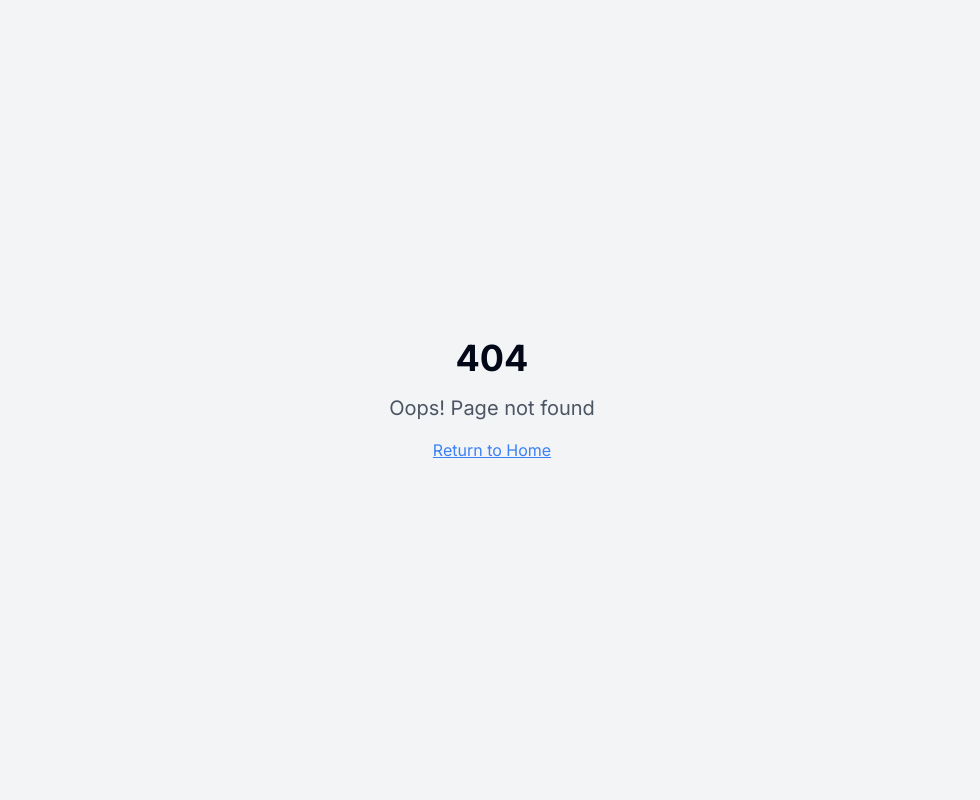
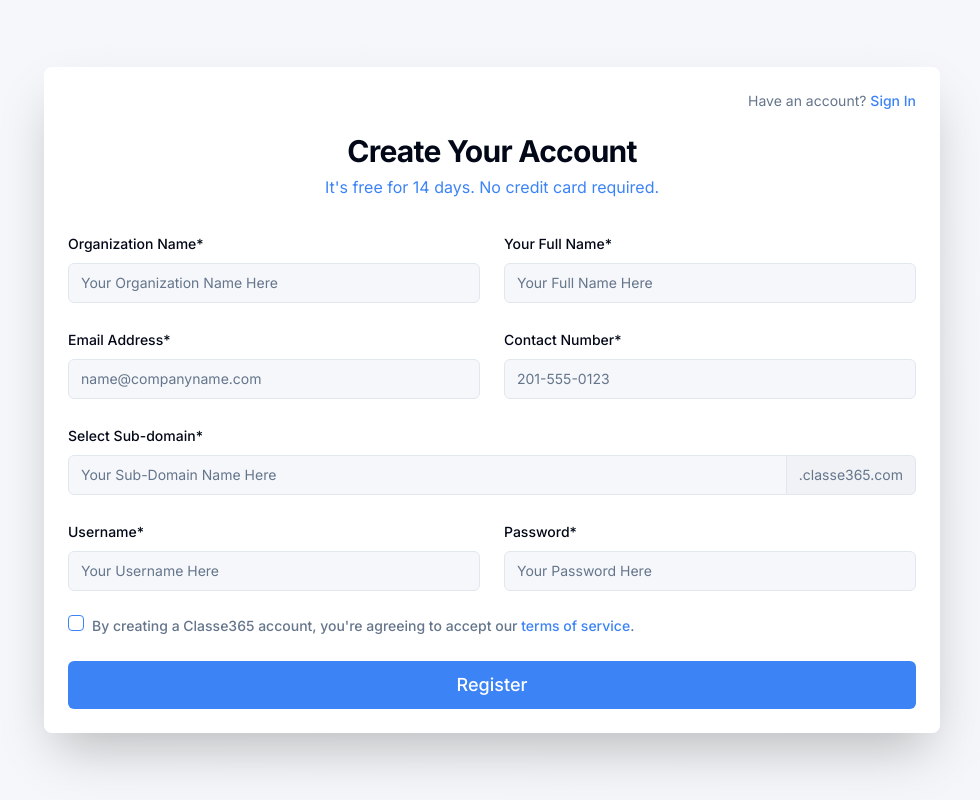
Before and after one commit to suhelp0009/smartclass-ai-launch, a React (Vite) app: page /register in a window 1280 px wide. Before the commit this address had no page. Shown: the whole page, without its empty margins (148-1128 px from the left). Built offline with nearby package versions, Linux system fonts and the light colour scheme.

Commit message:
Fix button visibility and registration flow
Implement registration page after clicking "Start Free Trial" and connect landing page to Supabase for data storage. Ensure all buttons are visible and functional across the webpage.

```diff
--- a/src/App.tsx
+++ b/src/App.tsx
@@ -6,6 +6,7 @@ import { BrowserRouter, Routes, Route } from "react-router-dom";
 import { AuthProvider } from "@/hooks/useAuth";
 import Index from "./pages/Index";
 import Auth from "./pages/Auth";
+import Register from "./pages/Register";
 import Profile from "./pages/Profile";
 import NotFound from "./pages/NotFound";
 
@@ -21,6 +22,7 @@ const App = () => (
           <Routes>
             <Route path="/" element={<Index />} />
             <Route path="/auth" element={<Auth />} />
+            <Route path="/register" element={<Register />} />
             <Route path="/profile" element={<Profile />} />
             {/* ADD ALL CUSTOM ROUTES ABOVE THE CATCH-ALL "*" ROUTE */}
             <Route path="*" element={<NotFound />} />
--- a/src/components/CallToAction.tsx
+++ b/src/components/CallToAction.tsx
@@ -39,9 +39,12 @@ const CallToAction = () => {
               variant="hero-outline"
               size="xl"
               className="group bg-white text-primary hover:bg-white/90 hover:text-primary border-white"
+              asChild
             >
-              Start Free Trial
-              <ArrowRight className="ml-2 h-5 w-5 group-hover:translate-x-1 transition-smooth" />
+              <a href="/register">
+                Start Free Trial
+                <ArrowRight className="ml-2 h-5 w-5 group-hover:translate-x-1 transition-smooth" />
+              </a>
             </Button>
             <Button
               variant="ghost"
--- a/src/components/HeroSection.tsx
+++ b/src/components/HeroSection.tsx
@@ -46,9 +46,11 @@ const HeroSection = () => {
 
             {/* CTAs */}
             <div className="flex flex-col sm:flex-row gap-4 mb-12">
-              <Button variant="hero" size="xl" className="group">
-                Start Free Trial
-                <Play className="ml-2 h-5 w-5 group-hover:translate-x-1 transition-smooth" />
+              <Button variant="hero" size="xl" className="group" asChild>
+                <a href="/register">
+                  Start Free Trial
+                  <Play className="ml-2 h-5 w-5 group-hover:translate-x-1 transition-smooth" />
+                </a>
               </Button>
               <Button variant="hero-outline" size="xl">
                 Request Demo
--- /dev/null
+++ b/src/pages/Register.tsx
@@ -0,0 +1,269 @@
+import { useState } from "react";
+import { useNavigate, Link } from "react-router-dom";
+import { Button } from "@/components/ui/button";
+import { Input } from "@/components/ui/input";
+import { Label } from "@/components/ui/label";
+import { Checkbox } from "@/components/ui/checkbox";
+import { useAuth } from "@/hooks/useAuth";
+import { useToast } from "@/hooks/use-toast";
+import { Card, CardContent, CardHeader, CardTitle } from "@/components/ui/card";
+import { supabase } from "@/integrations/supabase/client";
+
+const Register = () => {
+  const [formData, setFormData] = useState({
+    organizationName: "",
+    fullName: "",
+    email: "",
+    contactNumber: "",
+    subDomain: "",
+    username: "",
+    password: "",
+    agreedToTerms: false,
+  });
+  const [loading, setLoading] = useState(false);
+  const { signUp } = useAuth();
+  const { toast } = useToast();
+  const navigate = useNavigate();
+
+  const handleInputChange = (e: React.ChangeEvent<HTMLInputElement>) => {
+    const { name, value } = e.target;
+    setFormData(prev => ({
+      ...prev,
+      [name]: value
+    }));
+  };
+
+  const handleSubmit = async (e: React.FormEvent) => {
+    e.preventDefault();
+
+    if (!formData.agreedToTerms) {
+      toast({
+        title: "Terms Required",
+        description: "Please agree to the terms of service",
+        variant: "destructive",
+      });
+      return;
+    }
+
+    setLoading(true);
+
+    try {
+      // Sign up the user with additional metadata
+      const { error } = await signUp(formData.email, formData.password, {
+        display_name: formData.fullName,
+        organization_name: formData.organizationName,
+        contact_number: formData.contactNumber,
+        sub_domain: formData.subDomain,
+        username: formData.username,
+        role: 'admin' // Set as admin since this is for school management
+      });
+
+      if (error) {
+        toast({
+          title: "Registration Failed",
+          description: error.message,
+          variant: "destructive",
+        });
+        return;
+      }
+
+      toast({
+        title: "Registration Successful!",
+        description: "Please check your email to verify your account and complete the setup.",
+      });
+
+      // Redirect to home page
+      navigate("/");
+    } catch (error) {
+      toast({
+        title: "Registration Failed",
+        description: "An unexpected error occurred. Please try again.",
+        variant: "destructive",
+      });
+    } finally {
+      setLoading(false);
+    }
+  };
+
+  return (
+    <div className="min-h-screen bg-gradient-to-br from-background via-background to-muted/30 flex items-center justify-center p-4">
+      <div className="w-full max-w-4xl">
+        <Card className="shadow-2xl border-0 bg-card/95 backdrop-blur">
+          <CardHeader className="text-center pb-8">
+            <div className="flex justify-end mb-4">
+              <span className="text-sm text-muted-foreground">
+                Have an account?{" "}
+                <Link to="/auth" className="text-primary hover:underline font-medium">
+                  Sign In
+                </Link>
+              </span>
+            </div>
+            <CardTitle className="text-3xl font-bold text-foreground">
+              Create Your Account
+            </CardTitle>
+            <p className="text-primary mt-2">
+              It's free for 14 days. No credit card required.
+            </p>
+          </CardHeader>
+
+          <CardContent>
+            <form onSubmit={handleSubmit} className="space-y-6">
+              {/* Organization Name and Full Name */}
+              <div className="grid md:grid-cols-2 gap-6">
+                <div>
+                  <Label htmlFor="organizationName" className="text-foreground font-medium">
+                    Organization Name*
+                  </Label>
+                  <Input
+                    id="organizationName"
+                    name="organizationName"
+                    type="text"
+                    value={formData.organizationName}
+                    onChange={handleInputChange}
+                    placeholder="Your Organization Name Here"
+                    required
+                    className="mt-2"
+                  />
+                </div>
+                <div>
+                  <Label htmlFor="fullName" className="text-foreground font-medium">
+                    Your Full Name*
+                  </Label>
+                  <Input
+                    id="fullName"
+                    name="fullName"
+                    type="text"
+                    value={formData.fullName}
+                    onChange={handleInputChange}
+                    placeholder="Your Full Name Here"
+                    required
+                    className="mt-2"
+                  />
+                </div>
+              </div>
+
+              {/* Email and Contact Number */}
+              <div className="grid md:grid-cols-2 gap-6">
+                <div>
+                  <Label htmlFor="email" className="text-foreground font-medium">
+                    Email Address*
+                  </Label>
+                  <Input
+                    id="email"
+                    name="email"
+                    type="email"
+                    value={formData.email}
+                    onChange={handleInputChange}
+                    placeholder="name@companyname.com"
+                    required
+                    className="mt-2"
+                  />
+                </div>
+                <div>
+                  <Label htmlFor="contactNumber" className="text-foreground font-medium">
+                    Contact Number*
+                  </Label>
+                  <Input
+                    id="contactNumber"
+                    name="contactNumber"
+                    type="tel"
+                    value={formData.contactNumber}
+                    onChange={handleInputChange}
+                    placeholder="201-555-0123"
+                    required
+                    className="mt-2"
+                  />
+                </div>
+              </div>
+
+              {/* Sub-domain */}
+              <div>
+                <Label htmlFor="subDomain" className="text-foreground font-medium">
+                  Select Sub-domain*
+                </Label>
+                <div className="flex mt-2">
+                  <Input
+                    id="subDomain"
+                    name="subDomain"
+                    type="text"
+                    value={formData.subDomain}
+                    onChange={handleInputChange}
+                    placeholder="Your Sub-Domain Name Here"
+                    required
+                    className="rounded-r-none"
+                  />
+                  <span className="inline-flex items-center px-3 rounded-r-md border border-l-0 border-input bg-muted text-muted-foreground text-sm">
+                    .classe365.com
+                  </span>
+                </div>
+              </div>
+
+              {/* Username and Password */}
+              <div className="grid md:grid-cols-2 gap-6">
+                <div>
+                  <Label htmlFor="username" className="text-foreground font-medium">
+                    Username*
+                  </Label>
+                  <Input
+                    id="username"
+                    name="username"
+                    type="text"
+                    value={formData.username}
+                    onChange={handleInputChange}
+                    placeholder="Your Username Here"
+                    required
+                    className="mt-2"
+                  />
+                </div>
+                <div>
+                  <Label htmlFor="password" className="text-foreground font-medium">
+                    Password*
+                  </Label>
+                  <Input
+                    id="password"
+                    name="password"
+                    type="password"
+                    value={formData.password}
+                    onChange={handleInputChange}
+                    placeholder="Your Password Here"
+                    required
+                    className="mt-2"
+                  />
+                </div>
+              </div>
+
+              {/* Terms checkbox */}
+              <div className="flex items-start space-x-2">
+                <Checkbox
+                  id="agreedToTerms"
+                  checked={formData.agreedToTerms}
+                  onCheckedChange={(checked) =>
+                    setFormData(prev => ({ ...prev, agreedToTerms: !!checked }))
+                  }
+                />
+                <Label htmlFor="agreedToTerms" className="text-sm text-muted-foreground leading-relaxed">
+                  By creating a Classe365 account, you're agreeing to accept our{" "}
+                  <Link to="#" className="text-primary hover:underline">
+                    terms of service
+                  </Link>
+                  .
+                </Label>
+              </div>
+
+              {/* Submit button */}
+              <Button
+                type="submit"
+                className="w-full h-12 text-lg font-medium"
+                disabled={loading}
+              >
+                {loading ? "Creating Account..." : "Register"}
+              </Button>
+            </form>
+          </CardContent>
+        </Card>
+      </div>
+    </div>
+  );
+};
+
+export default Register;
```
